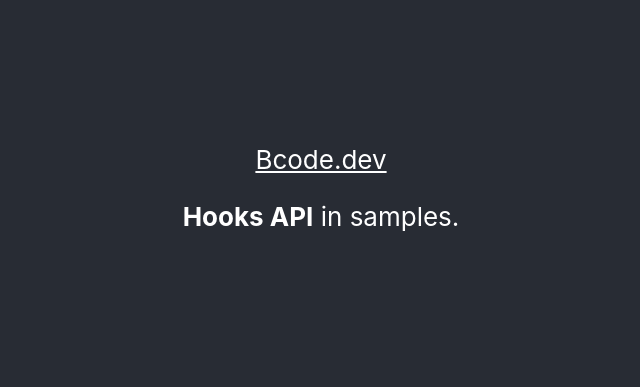
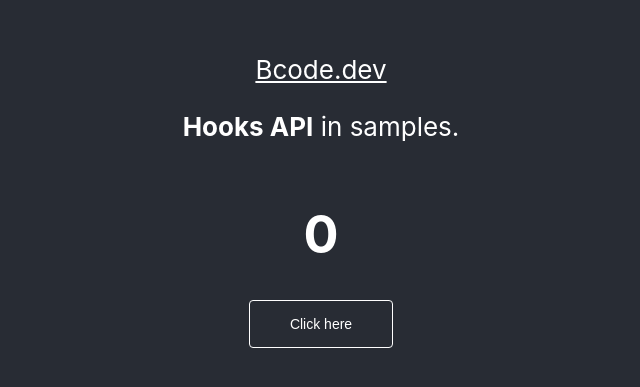
Before and after one commit to axbarchuk/react-hooks-samples, a React (Create React App) app: page / in a window 1280 px wide. Shown: the part 199-586 px from the top of the page, without its empty margins (319-959 px from the left). Built offline with nearby package versions, Linux system fonts and the light colour scheme.

Commit message:
Sample of using state hook.

```diff
--- a/src/App.jsx
+++ b/src/App.jsx
@@ -1,12 +1,18 @@
-import React from 'react'
+import React, { useState } from 'react'
 import './App.css'
 
 const App = () => {
+    const [count, setCount] = useState(0)
+
     return (
         <div className="App">
             <header className="App-header">
                 <a href="https://bcode.dev">Bcode.dev</a>
                 <p><b>Hooks API</b> in samples.</p>
+
+                <h1>{ count }</h1>
+
+                <button onClick={() => setCount(count + 1)}>Click here</button>
             </header>
         </div>
     )
```
Lines whose indentation alone changed are shown as unchanged.
